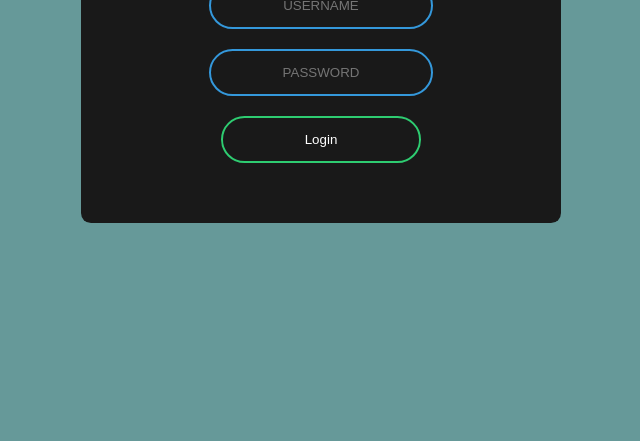
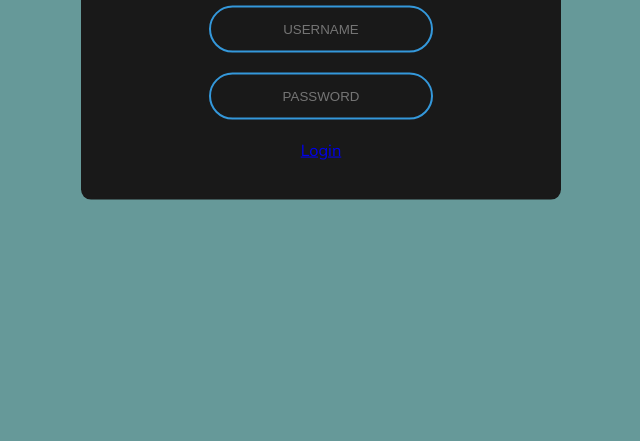
Before and after one commit to DANISHMURMU/groupproject.github.io, a plain HTML site: page index.html in a window 1280 px wide. Shown: the part 359-800 px from the top of the page, without its empty margins (319-959 px from the left). Drawn offline with Linux system fonts and the light colour scheme.

Commit message:
Update index.html

```diff
--- a/index.html
+++ b/index.html
@@ -9,11 +9,11 @@
         <link rel="stylesheet" href="style1.css">
     </head>
     <body>
-        <form class="box" action="home.html">
+        <form class="box">
             <h1>login</h1>
             <input type="text" name="" placeholder="USERNAME">
             <input type="password" name="" placeholder="PASSWORD">
-            <input type="submit" name="" value="Login">
+            <a href="home.html">Login</a>
         </form>
     </body>
 </html>
```
